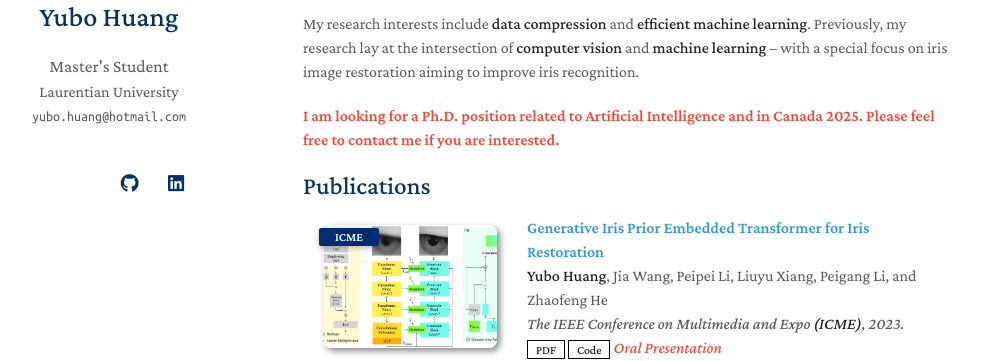
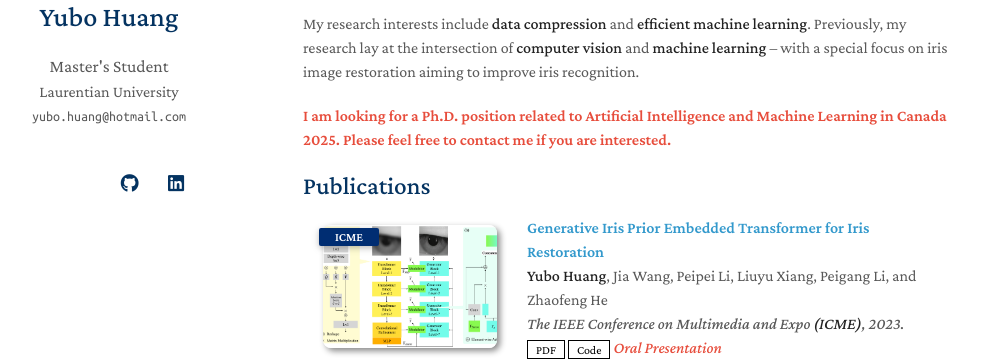
Before and after one commit to yubohuangai/charlton, a Jekyll site: the page built from index.md, in a window 1280 px wide. Shown: the part 213-574 px from the top of the page, without its empty margins (167-1149 px from the left). Built offline with Jekyll 4.4.1, drawn with Linux system fonts in a browser that asks for light colours; nearby versions of some CDN libraries; a style sheet for code colours, icons or effects is not loaded; our own code applies the rules of GitHub Pages for plain Markdown files.

Commit message:
Update index.md

```diff
--- a/index.md
+++ b/index.md
@@ -9,7 +9,7 @@ and my B.S. degree from [Beijing University of Posts and Telecommunications](htt
 
 My research interests include **data compression** and **efficient machine learning**. Previously, my research lay at the intersection of **computer vision** and **machine learning** -- with a special focus on iris image restoration aiming to improve iris recognition.
 
-<strong style="color:#e74d3c; font-weight:600"><strong style="color:#e74d3c; font-weight:600"> I am looking for a Ph.D. position related to Artificial Intelligence and  in Canada 2025. Please feel free to contact me if you are interested.</strong></strong>
+<strong style="color:#e74d3c; font-weight:600"><strong style="color:#e74d3c; font-weight:600"> I am looking for a Ph.D. position related to Artificial Intelligence and Machine Learning in Canada 2025. Please feel free to contact me if you are interested.</strong></strong>
 {% include_relative _includes/publications.md %}
 
 <!-- {% include_relative _includes/services.md %} -->
```
